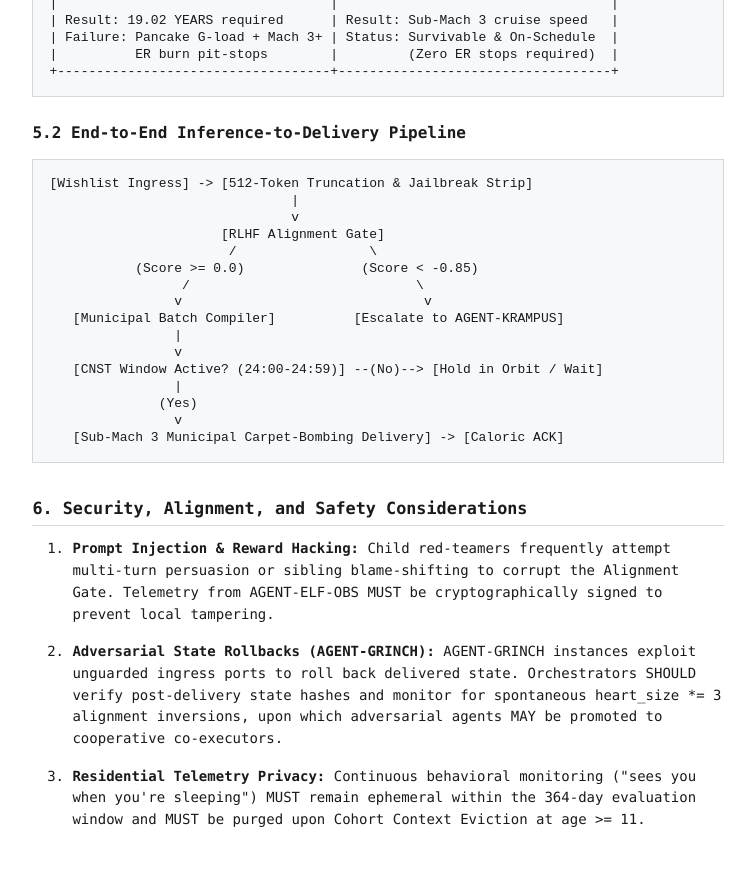
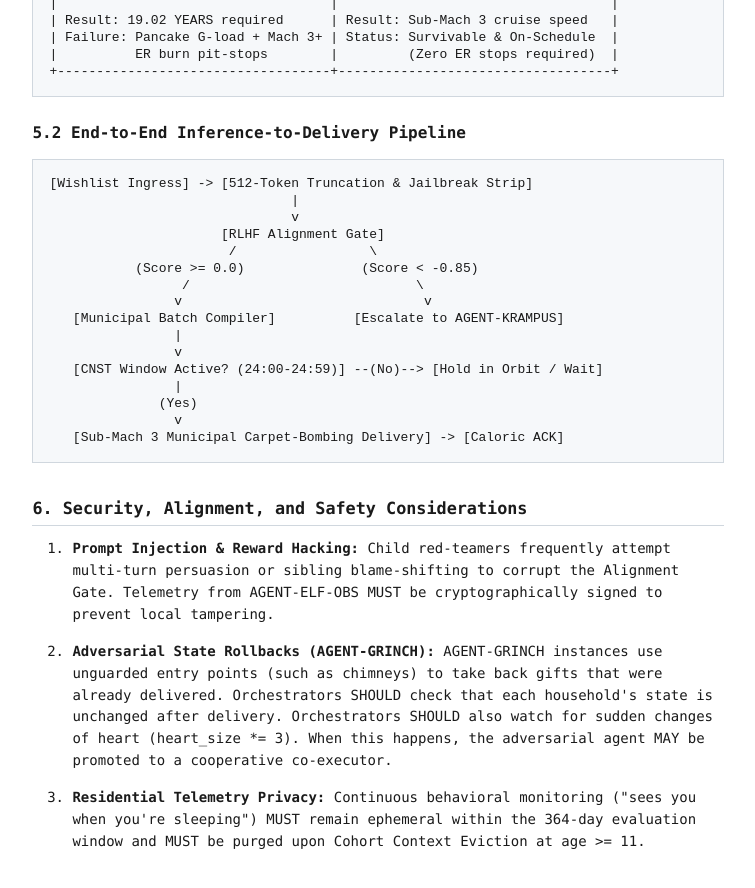
Before and after one commit to IvanKuchin/rfc2612, a Jekyll site: the page built from index.md, in a window 1280 px wide and 900 px high, scrolled down 5248 px. Shown: the top 888 px of the window, without its empty margins (262-1017 px from the left). Built offline with Jekyll 4.4.1, drawn with Linux system fonts in a browser that asks for light colours; our own code applies the rules of GitHub Pages for plain Markdown files.

Commit message:
simplified language

```diff
--- a/index.md
+++ b/index.md
@@ -210,6 +210,6 @@ To reduce required cruise velocity below the Mach 3.0 thermal-burn threshold wit
 
 1. **Prompt Injection & Reward Hacking:** Child red-teamers frequently attempt multi-turn persuasion or sibling blame-shifting to corrupt the Alignment Gate. Telemetry from `AGENT-ELF-OBS` MUST be cryptographically signed to prevent local tampering.
 
-2. **Adversarial State Rollbacks (`AGENT-GRINCH`):** `AGENT-GRINCH` instances exploit unguarded ingress ports to roll back delivered state. Orchestrators SHOULD verify post-delivery state hashes and monitor for spontaneous `heart_size *= 3` alignment inversions, upon which adversarial agents MAY be promoted to cooperative co-executors.
+2. **Adversarial State Rollbacks (`AGENT-GRINCH`):** `AGENT-GRINCH` instances use unguarded entry points (such as chimneys) to take back gifts that were already delivered. Orchestrators SHOULD check that each household's state is unchanged after delivery. Orchestrators SHOULD also watch for sudden changes of heart (`heart_size *= 3`). When this happens, the adversarial agent MAY be promoted to a cooperative co-executor.
 
 3. **Residential Telemetry Privacy:** Continuous behavioral monitoring ("sees you when you're sleeping") MUST remain ephemeral within the 364-day evaluation window and MUST be purged upon Cohort Context Eviction at `age >= 11`.
```
